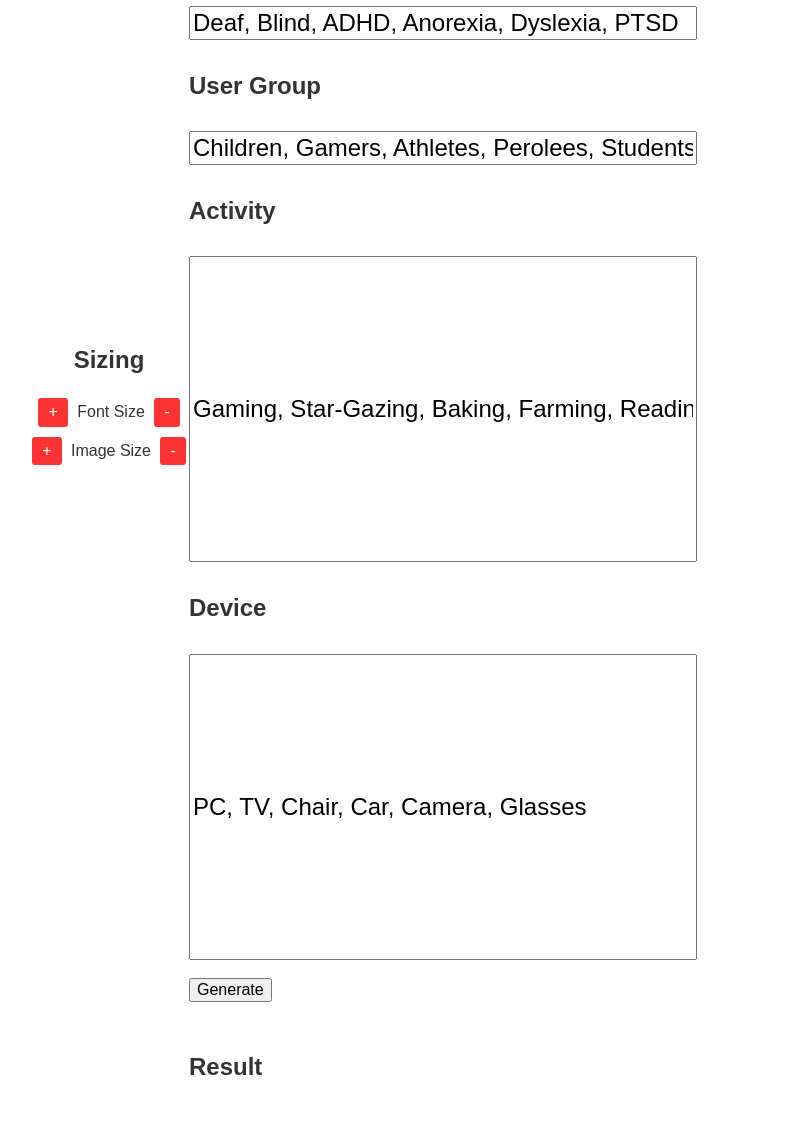
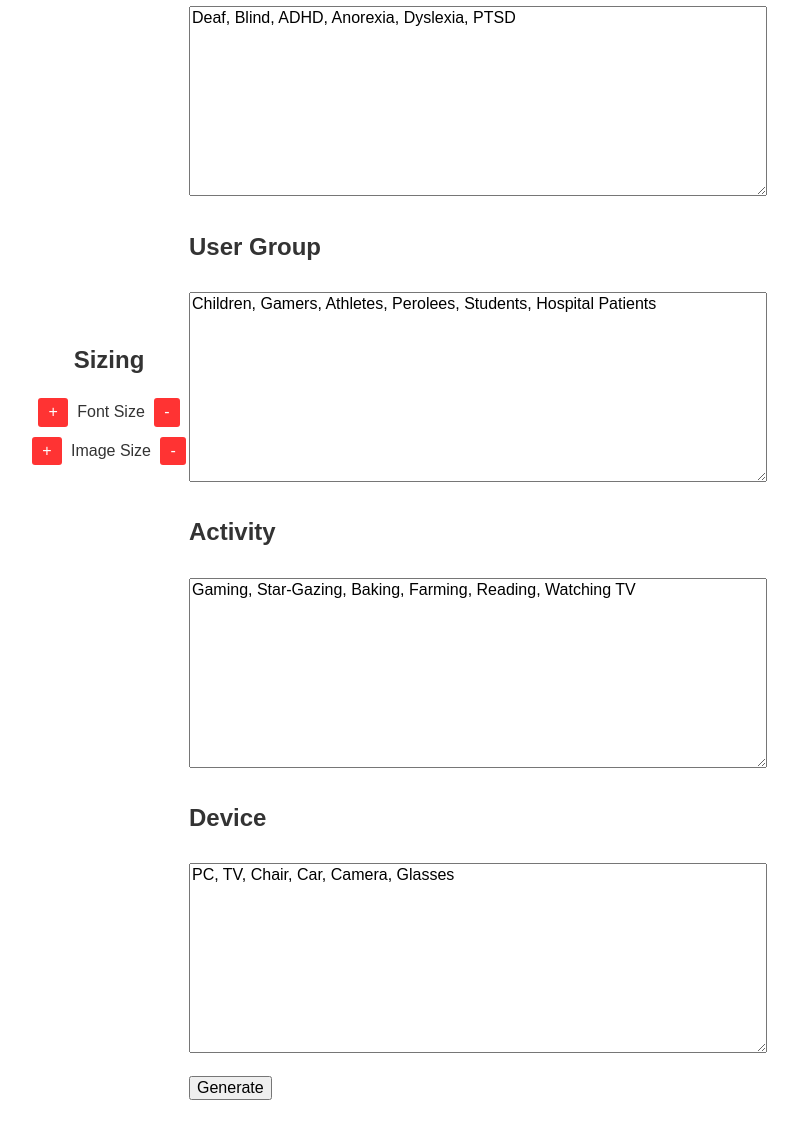
Before and after one commit to JBays1/CPS592s24, a website with bundled scripts: page index.html in a window 1280 px wide. Shown: the part 300-1434 px from the top of the page, without its empty margins (51-849 px from the left). Built offline with nearby package versions, Linux system fonts and the light colour scheme; files whose address does not match are found by name.

Commit message:
changed input to textarea

```diff
--- a/blog.css
+++ b/blog.css
@@ -27,11 +27,8 @@ img {
     width: 800%; /* Set default width for images */
 }
 
-input[type="text"] {
+#textarea {
     font-size:24px;
-    text-wrap: wrap;
-    height: 300px;
-    width: 500px;
 }
 
 #accessibility {
--- a/index.html
+++ b/index.html
@@ -44,16 +44,20 @@
         </p>
         <div>
             <h4>Accessibility Concern</h4>
-            <input type="text" id="AccConcern" style="height:auto; width:500px;" value="Deaf, Blind, ADHD, Anorexia, Dyslexia, PTSD">
+            <!-- <input type="text" id="AccConcern" style="height:auto; width:500px;" value="Deaf, Blind, ADHD, Anorexia, Dyslexia, PTSD"> -->
+            <textarea name="AccConcern" id="AccConcern" cols="60" rows="10">Deaf, Blind, ADHD, Anorexia, Dyslexia, PTSD</textarea>
 
             <h4>User Group</h4>
-            <input type="text" id="UserGroup" style="height:auto; width:500px;" value="Children, Gamers, Athletes, Perolees, Students, Hospital Patients">
+            <!-- <input type="text" id="UserGroup" style="height:auto; width:500px;" value="Children, Gamers, Athletes, Perolees, Students, Hospital Patients"> -->
+            <textarea name="UserGroup" id="UserGroup" cols="60" rows="10">Children, Gamers, Athletes, Perolees, Students, Hospital Patients</textarea>
 
             <h4>Activity</h4>
-            <input type="text" id="Activity" value="Gaming, Star-Gazing, Baking, Farming, Reading, Watching TV">
+            <!-- <input type="text" id="Activity" value="Gaming, Star-Gazing, Baking, Farming, Reading, Watching TV"> -->
+            <textarea name="Activity" id="Activity" cols="60" rows="10">Gaming, Star-Gazing, Baking, Farming, Reading, Watching TV</textarea>
 
             <h4>Device</h4>
-            <input type="text" id="Device" value="PC, TV, Chair, Car, Camera, Glasses">
+            <!-- <input type="text" id="Device" value="PC, TV, Chair, Car, Camera, Glasses"> -->
+            <textarea name="Device" id="Device" cols="60" rows="10">PC, TV, Chair, Car, Camera, Glasses</textarea>
 
             <br>
             <br>
```
